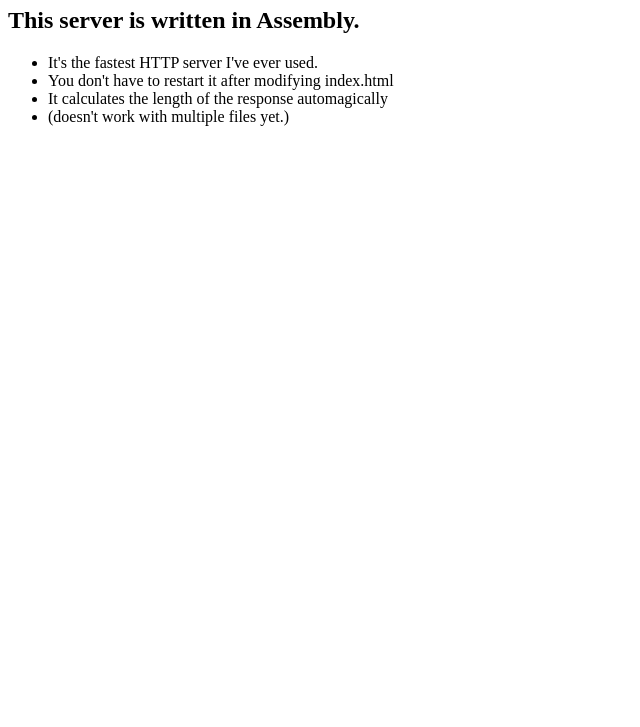
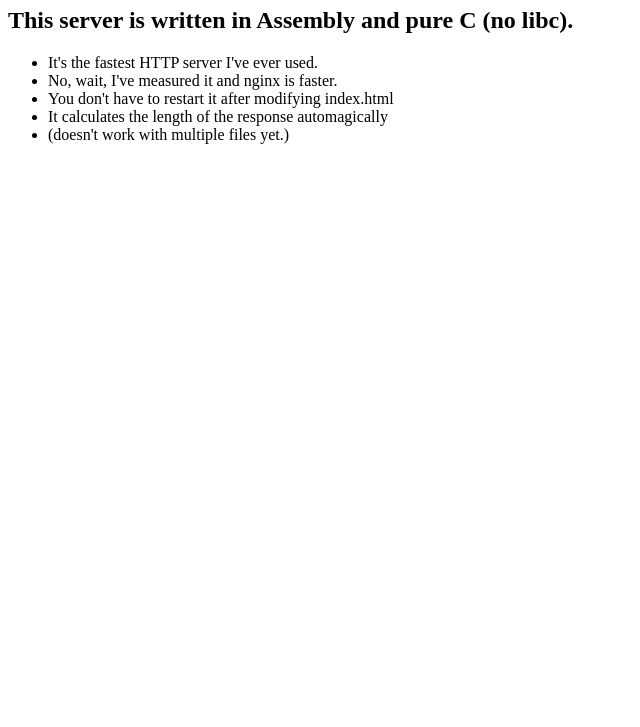
Before and after one commit to 1p22geo/cpp-lekcje, a plain HTML site: page asm/08/index.html in a window 1280 px wide. Shown: the part 73-800 px from the top of the page, without its empty margins (0-640 px from the left). Drawn offline with Linux system fonts and the light colour scheme.

Commit message:
fix: sowwy :3

```diff
--- a/asm/08/index.html
+++ b/asm/08/index.html
@@ -10,10 +10,11 @@
       NASM!!
     </h1>
     <h2>
-    This server is written in Assembly.
+    This server is written in Assembly and pure C (no libc).
     </h2>
     <ul>
       <li>It's the fastest HTTP server I've ever used.</li>
+      <li>No, wait, I've measured it and nginx is faster.</li>
       <li>You don't have to restart it after modifying index.html</li>
       <li>It calculates the length of the response automagically</li>
       <li>(doesn't work with multiple files yet.)</li>
```
